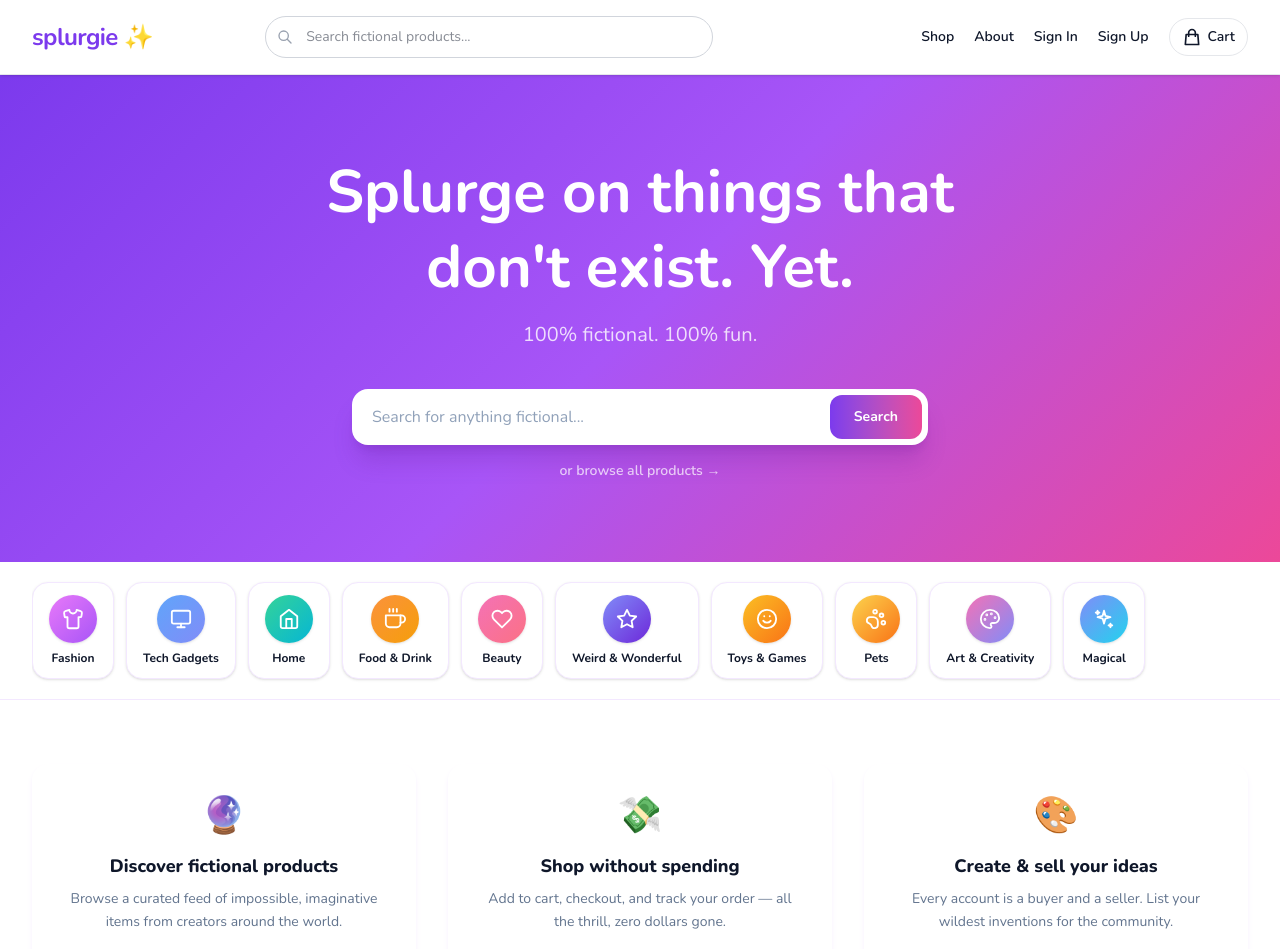
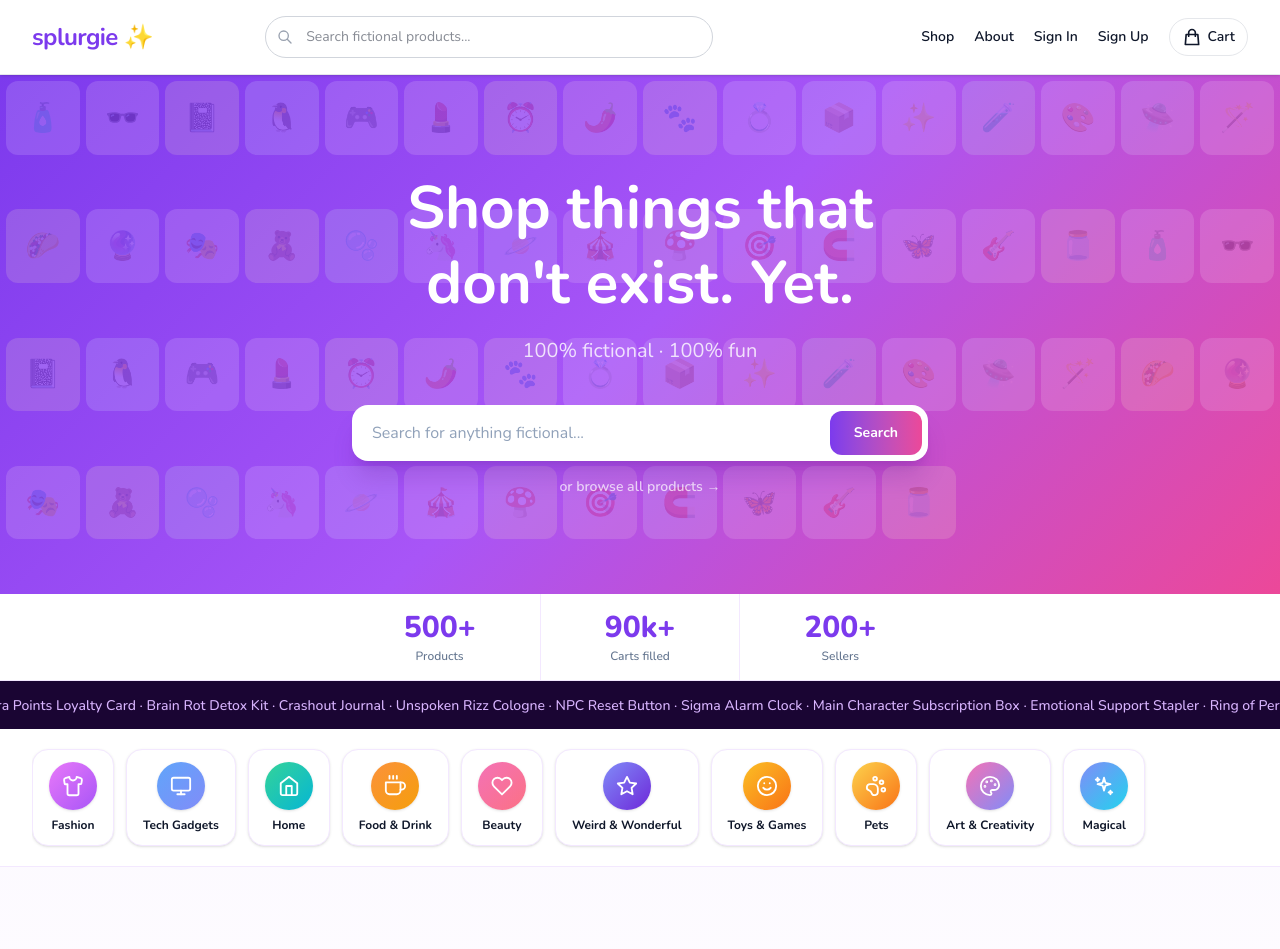
Before and after one commit to splurgieshop/splurgie, a Next.js app: page / in a window 1280 px wide. Shown: the top 949 px of the page. Built offline with nearby package versions, Linux system fonts and the light colour scheme; no server answers; the database is empty.

Commit message:
feat: homepage revamp — mosaic hero, stats bar, ticker

```diff
--- a/app/page.js
+++ b/app/page.js
@@ -4,46 +4,133 @@ import HeroSearch from "@/components/HeroSearch";
 import CategoriesBar from "@/components/CategoriesBar";
 import Link from "next/link";
 
-const whySplurgie = [
-  {
-    icon: "🔮",
-    title: "Discover fictional products",
-    description:
-      "Browse a curated feed of impossible, imaginative items from creators around the world.",
-  },
-  {
-    icon: "💸",
-    title: "Shop without spending",
-    description:
-      "Add to cart, checkout, and track your order — all the thrill, zero dollars gone.",
-  },
-  {
-    icon: "🎨",
-    title: "Create & sell your ideas",
-    description:
-      "Every account is a buyer and a seller. List your wildest inventions for the community.",
-  },
+const MOSAIC = [
+  { emoji: "🧴", bg: "rgba(243,232,255,0.92)" },
+  { emoji: "🕶️", bg: "rgba(252,231,243,0.92)" },
+  { emoji: "📓", bg: "rgba(254,243,199,0.92)" },
+  { emoji: "🐧", bg: "rgba(224,242,254,0.92)" },
+  { emoji: "🎮", bg: "rgba(243,232,255,0.92)" },
+  { emoji: "💄", bg: "rgba(252,231,243,0.92)" },
+  { emoji: "⏰", bg: "rgba(254,249,195,0.92)" },
+  { emoji: "🌶️", bg: "rgba(254,226,226,0.92)" },
+  { emoji: "🐾", bg: "rgba(254,243,199,0.92)" },
+  { emoji: "💍", bg: "rgba(243,232,255,0.92)" },
+  { emoji: "📦", bg: "rgba(224,242,254,0.92)" },
+  { emoji: "✨", bg: "rgba(252,231,243,0.92)" },
+  { emoji: "🧪", bg: "rgba(209,250,229,0.92)" },
+  { emoji: "🎨", bg: "rgba(243,232,255,0.92)" },
+  { emoji: "🛸", bg: "rgba(224,242,254,0.92)" },
+  { emoji: "🪄", bg: "rgba(252,231,243,0.92)" },
+  { emoji: "🌮", bg: "rgba(254,243,199,0.92)" },
+  { emoji: "🔮", bg: "rgba(243,232,255,0.92)" },
+  { emoji: "🎭", bg: "rgba(252,231,243,0.92)" },
+  { emoji: "🧸", bg: "rgba(254,243,199,0.92)" },
+  { emoji: "🫧", bg: "rgba(209,250,229,0.92)" },
+  { emoji: "🦄", bg: "rgba(243,232,255,0.92)" },
+  { emoji: "🪐", bg: "rgba(224,242,254,0.92)" },
+  { emoji: "🎪", bg: "rgba(252,231,243,0.92)" },
+  { emoji: "🍄", bg: "rgba(254,243,199,0.92)" },
+  { emoji: "🎯", bg: "rgba(254,226,226,0.92)" },
+  { emoji: "🧲", bg: "rgba(224,242,254,0.92)" },
+  { emoji: "🦋", bg: "rgba(252,231,243,0.92)" },
+  { emoji: "🎸", bg: "rgba(243,232,255,0.92)" },
+  { emoji: "🫙", bg: "rgba(254,243,199,0.92)" },
 ];
+
+const TICKER_ITEMS = [
+  "Nihilistic Penguin Backpack",
+  "Mewing Mouth Tape",
+  "Delulu Vision Glasses",
+  "Aura Points Loyalty Card",
+  "Brain Rot Detox Kit",
+  "Crashout Journal",
+  "Unspoken Rizz Cologne",
+  "NPC Reset Button",
+  "Sigma Alarm Clock",
+  "Main Character Subscription Box",
+  "Emotional Support Stapler",
+  "Ring of Perpetual Excuse Making",
+  "Monday Morning Smoothie Mix",
+  "Quantum Sock Locator",
+  "The CEO Cardigan",
+];
+
+const STATS = [
+  { value: "500+", label: "Products" },
+  { value: "90k+", label: "Carts filled" },
+  { value: "200+", label: "Sellers" },
+];
+
+const tickerText = TICKER_ITEMS.join("  ·  ");
 
 export default function Home() {
   return (
     <>
+      <style>{`
+        @keyframes splurgieTicker {
+          0%   { transform: translateX(0); }
+          100% { transform: translateX(-50%); }
+        }
+        .ticker-track {
+          display: inline-block;
+          white-space: nowrap;
+          animation: splurgieTicker 28s linear infinite;
+        }
+      `}</style>
+
       <Header />
 
+      {/* ── HERO ── */}
       <section
-        className="px-4 py-20 text-center sm:px-6 lg:px-8"
+        className="relative overflow-hidden"
         style={{
-          background: "linear-gradient(135deg, #7C3AED 0%, #a855f7 50%, #EC4899 100%)",
+          background:
+            "linear-gradient(135deg, #7C3AED 0%, #a855f7 50%, #EC4899 100%)",
+          minHeight: "360px",
         }}
       >
-        <div className="mx-auto max-w-3xl">
+        {/* Mosaic background */}
+        <div
+          className="absolute inset-0"
+          style={{
+            display: "grid",
+            gridTemplateColumns: "repeat(auto-fill, minmax(72px, 1fr))",
+            gap: "6px",
+            padding: "6px",
+            opacity: 0.17,
+            pointerEvents: "none",
+          }}
+        >
+          {[...MOSAIC, ...MOSAIC].map((item, i) => (
+            <div
+              key={i}
+              style={{
+                background: item.bg,
+                borderRadius: "12px",
+                display: "flex",
+                alignItems: "center",
+                justifyContent: "center",
+                fontSize: "28px",
+                aspectRatio: "1",
+              }}
+            >
+              {item.emoji}
+            </div>
+          ))}
+        </div>
+
+        {/* Hero content */}
+        <div className="relative z-10 flex flex-col items-center justify-center px-4 py-24 text-center sm:px-6 lg:px-8">
+          <div className="mx-auto w-full max-w-2xl">
             <h1 className="text-5xl font-bold leading-tight text-white sm:text-6xl">
-            Splurge on things that don&apos;t exist. Yet.
+              Shop things that<br className="hidden sm:block" /> don&apos;t exist. Yet.
             </h1>
             <p className="mt-4 text-xl text-white/80">
-            100% fictional. 100% fun.
+              100% fictional · 100% fun
             </p>
+            <div className="mt-8">
               <HeroSearch />
+            </div>
             <Link
               href="/products"
               className="mt-4 inline-block text-sm font-semibold text-white/70 transition hover:text-white"
@@ -51,29 +138,39 @@ export default function Home() {
               or browse all products →
             </Link>
           </div>
+        </div>
       </section>
 
-      <CategoriesBar />
-
-      <section className="mx-auto max-w-7xl px-4 py-16 sm:px-6 lg:px-8">
-        <div className="grid gap-8 sm:grid-cols-3">
-          {whySplurgie.map((item) => (
-            <div
-              key={item.title}
-              className="rounded-2xl bg-white p-8 text-center shadow-md shadow-purple-100/60 transition hover:-translate-y-1 hover:shadow-lg hover:shadow-purple-200/50"
-            >
-              <span className="text-4xl">{item.icon}</span>
-              <h3 className="mt-4 text-lg font-extrabold text-navy">
-                {item.title}
-              </h3>
-              <p className="mt-2 text-sm leading-relaxed text-slate-500">
-                {item.description}
-              </p>
+      {/* ── STATS BAR ── */}
+      <div className="border-b border-purple-100 bg-white">
+        <div className="mx-auto flex max-w-7xl items-center justify-center divide-x divide-purple-100 px-4 sm:px-6 lg:px-8">
+          {STATS.map((s) => (
+            <div key={s.label} className="flex flex-col items-center px-8 py-4 sm:px-16">
+              <span className="text-2xl font-extrabold text-primary sm:text-3xl">
+                {s.value}
+              </span>
+              <span className="mt-0.5 text-xs font-medium text-slate-500">
+                {s.label}
+              </span>
             </div>
           ))}
         </div>
-      </section>
+      </div>
 
+      {/* ── TICKER ── */}
+      <div
+        className="overflow-hidden py-3"
+        style={{ background: "#1a0533" }}
+      >
+        <div className="ticker-track text-sm font-medium" style={{ color: "#d8b4fe" }}>
+          {tickerText}&nbsp;&nbsp;·&nbsp;&nbsp;{tickerText}&nbsp;&nbsp;·&nbsp;&nbsp;
+        </div>
+      </div>
+
+      {/* ── CATEGORIES ── */}
+      <CategoriesBar />
+
+      {/* ── TRENDING PRODUCTS ── */}
       <section className="bg-gradient-to-b from-purple-50/50 to-white py-20">
         <div className="mx-auto max-w-7xl px-4 sm:px-6 lg:px-8">
           <div className="flex items-end justify-between">
@@ -92,7 +189,9 @@ export default function Home() {
               View all →
             </Link>
           </div>
+          <div className="mt-10">
             <FeaturedProducts />
+          </div>
         </div>
       </section>
     </>
```
Lines whose indentation alone changed are shown as unchanged.
